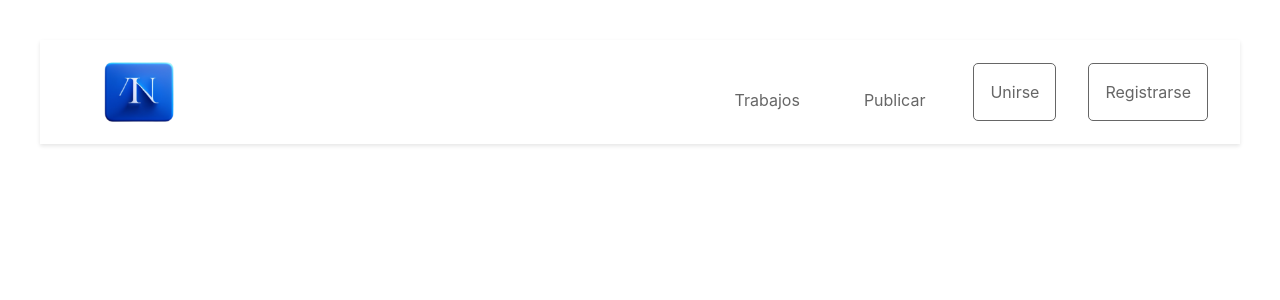
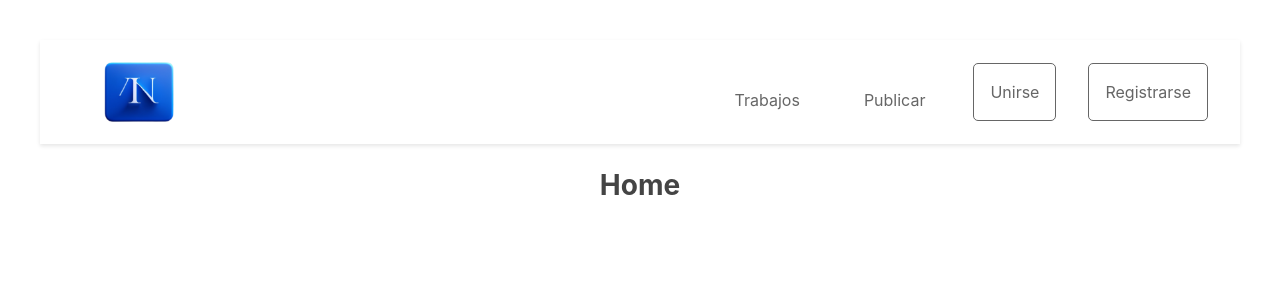
Before and after one commit to darkv314/ExtensoIn, a React (Vite) app: page /home in a window 1280 px wide. Shown: the top 300 px of the page. Built offline with nearby package versions, Linux system fonts and the light colour scheme; some icons are missing.

Commit message:
add title componnedt

```diff
--- /dev/null
+++ b/src/components/text/tittle/Title.css
@@ -0,0 +1,10 @@
+.title-container {
+  text-align: center;
+  margin: 20px;
+}
+
+h1 {
+  font-size: 28px;
+  font-weight: bold;
+  color: #444;
+}
--- /dev/null
+++ b/src/components/text/tittle/Title.tsx
@@ -0,0 +1,16 @@
+import React from "react";
+import "./Title.css";
+
+interface Props {
+  text: string;
+}
+
+const Title: React.FC<Props> = ({ text }) => {
+  return (
+    <div className="title-container">
+      <h1>{text}</h1>
+    </div>
+  );
+};
+
+export default Title;
--- a/src/pages/home/Home.tsx
+++ b/src/pages/home/Home.tsx
@@ -1,16 +1,11 @@
-import Navbar from "../../views/navbar/NavBar";
+import Title from "../../components/text/tittle/Title";
 import "./Home.css";
-import { LargeSuitcase } from "iconoir-react";
-import { Send } from "iconoir-react";
 
 function Home() {
-    const links = [
-        { text: "Trabajos", url: "/works" },
-        { text: "Publicar", url: "/publish" },
-        { text: "Unirse", url: "/sign-in" },
-        { text: "Registrarse", url: "/log-in" },
-    ];
-    return <></>;
+
+    return <>
+    <Title text="Home" />
+    </>;
 }
 
 export default Home;
```
Also changed, not shown: 1 other file (tests, documents, lock files or other folders).
